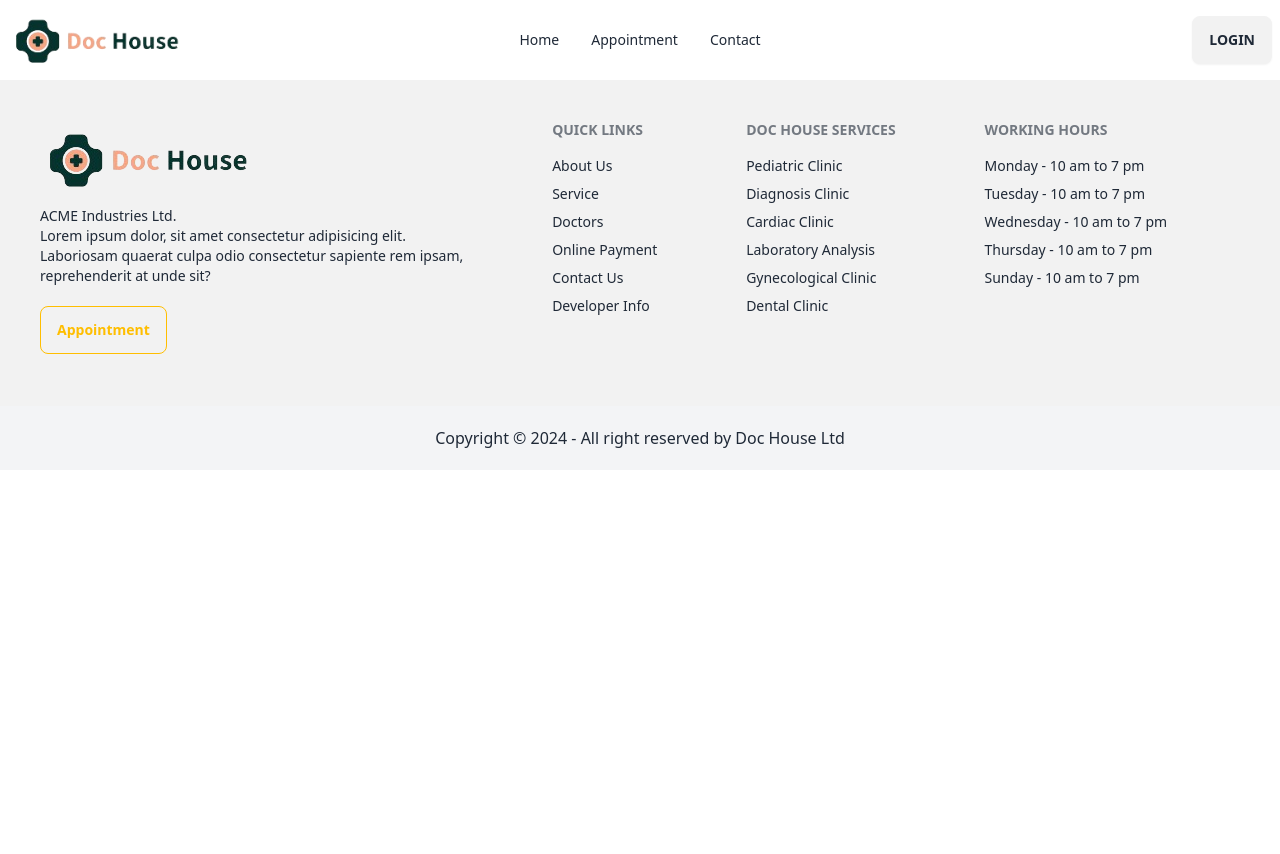
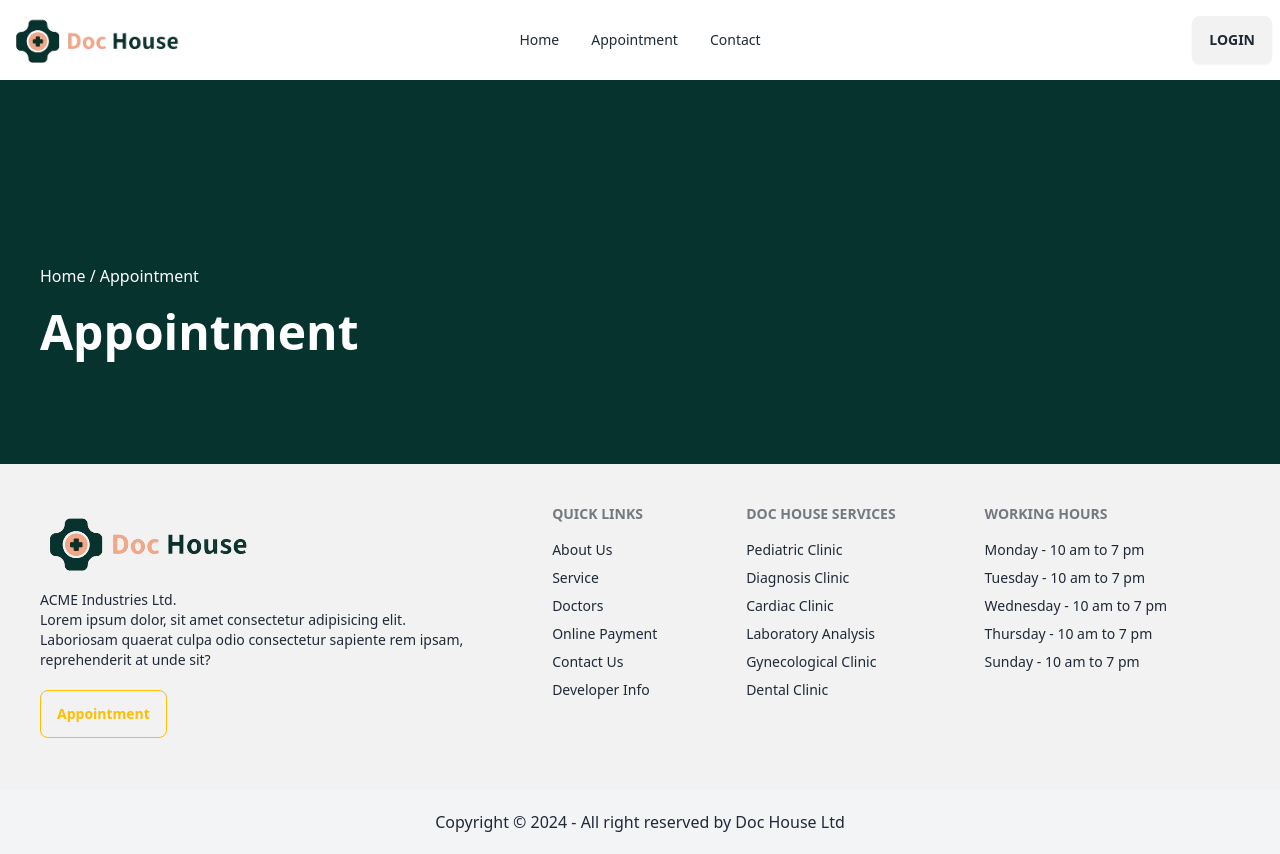
Before and after one commit to tawhid3482/Doc-Hourse, a React (Vite) app: page /appointment in a window 1280 px wide. Before the commit the page ends 800 px from the top, so only its background shows below. Built offline with nearby package versions, Linux system fonts and the light colour scheme; no server answers.

Commit message:
banner is okey

```diff
--- a/package.json
+++ b/package.json
@@ -13,6 +13,7 @@
     "@react-icons/all-files": "^4.1.0",
     "firebase": "^10.8.0",
     "react": "^18.2.0",
+    "react-calendar": "^4.8.0",
     "react-dom": "^18.2.0",
     "react-hook-form": "^7.50.1",
     "swiper": "^11.0.6"
--- a/src/Appointment/Appointment.jsx
+++ b/src/Appointment/Appointment.jsx
@@ -1,7 +1,9 @@
+import Banner from "./Banner";
 
 const Appointment = () => {
     return (
         <div>
+            <Banner></Banner>
         </div>
     );
 };
--- /dev/null
+++ b/src/Appointment/Banner.jsx
@@ -0,0 +1,16 @@
+import back from '../assets/Banner/Rectangle.png'
+const Banner = () => {
+    return (
+        <div>
+            <div className="relative">
+                <img src={back} className='h-96 w-full' alt="" />
+            </div>
+            <div className=" absolute -mt-60 text-white p-10">
+                <p>Home / Appointment</p>
+                <p className='text-3xl md:text-5xl font-bold my-5'>Appointment</p>
+            </div>
+        </div>
+    );
+};
+
+export default Banner;
```
Also changed, not shown: 1 other file (tests, documents, lock files or other folders).
